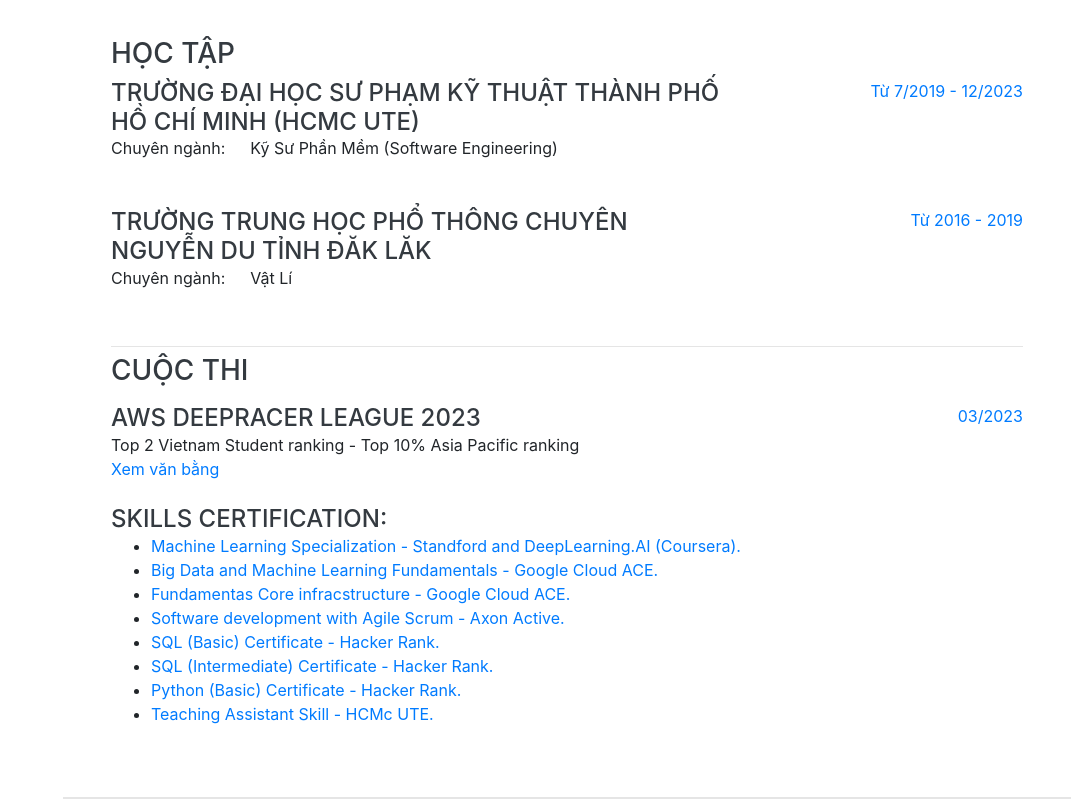
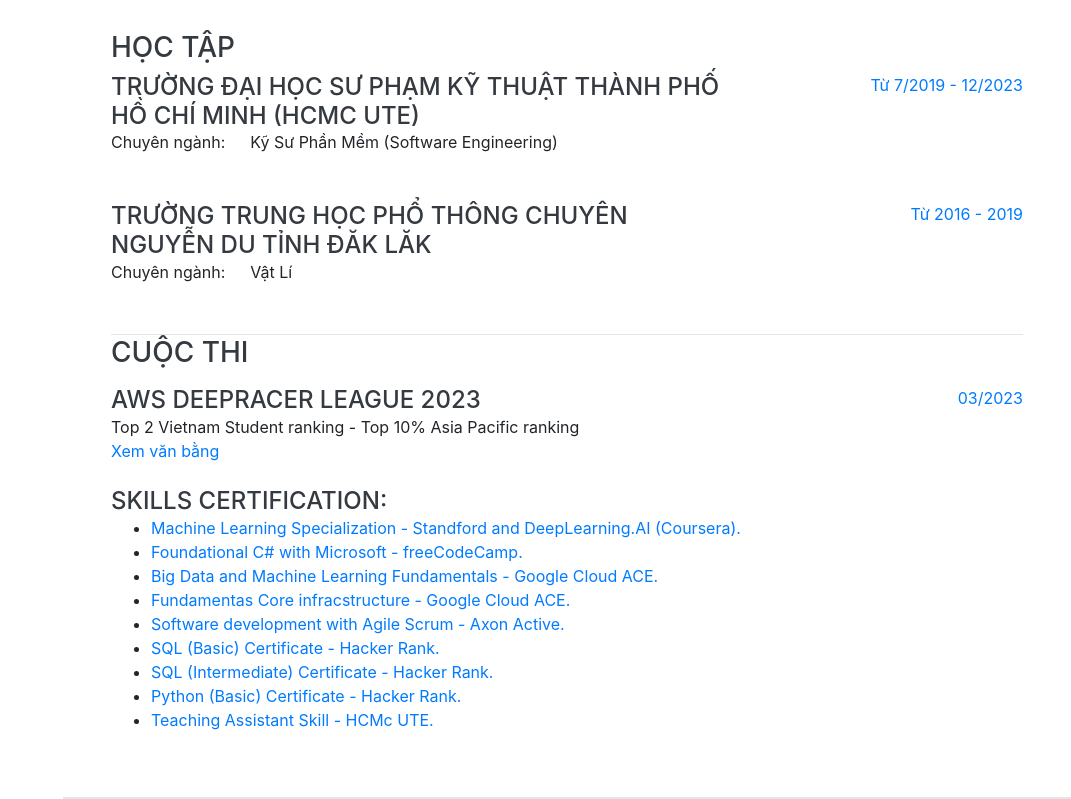
Before and after one commit to nguyenquangtung/resume, a website with bundled scripts: page index.html in a window 1280 px wide. Shown: the part 4485-5284 px from the top of the page, without its empty margins (209-1280 px from the left). Built offline with nearby package versions, Linux system fonts and the light colour scheme; a web font is replaced by a local one.

Commit message:
add certificate

```diff
--- a/index.html
+++ b/index.html
@@ -792,6 +792,9 @@
                   <a target="_blank" href="https://coursera.org/share/131e57c3091b9d447aa5ae48eebf273d">Machine Learning Specialization - Standford and DeepLearning.AI (Coursera).</a>
                 </li>
                 <li>
+                  <a target="_blank" href="https://www.freecodecamp.org/certification/NguyenQuangTung/foundational-c-sharp-with-microsoft">Foundational C# with Microsoft - freeCodeCamp.</a>
+                </li>
+                <li>
                   <a target="_blank" href="https://drive.google.com/file/d/1oqvtYnX-81nNHIIMRZUKllRUPUNqHT7E/view?usp=sharing">Big Data and Machine Learning Fundamentals - Google Cloud ACE.</a>
                 </li>
                 <li>
```
Also changed, not shown: index_en.html (+3 -0 lines).
